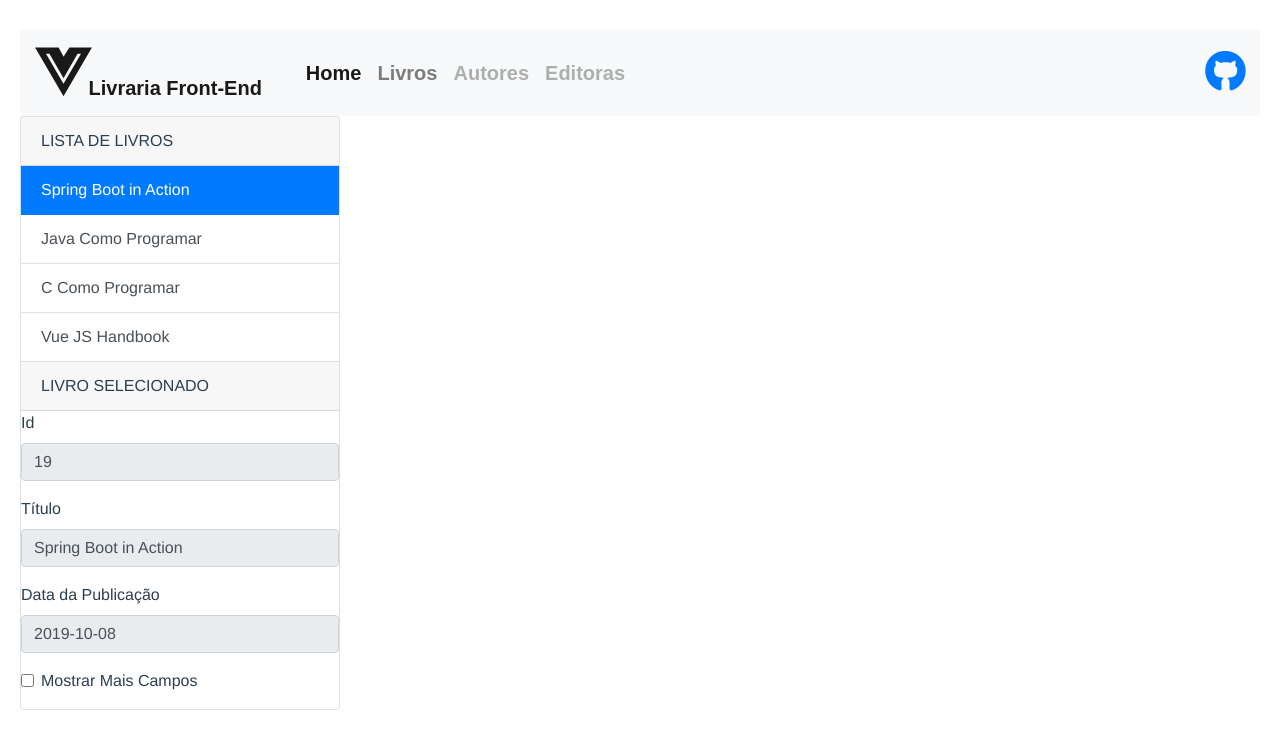
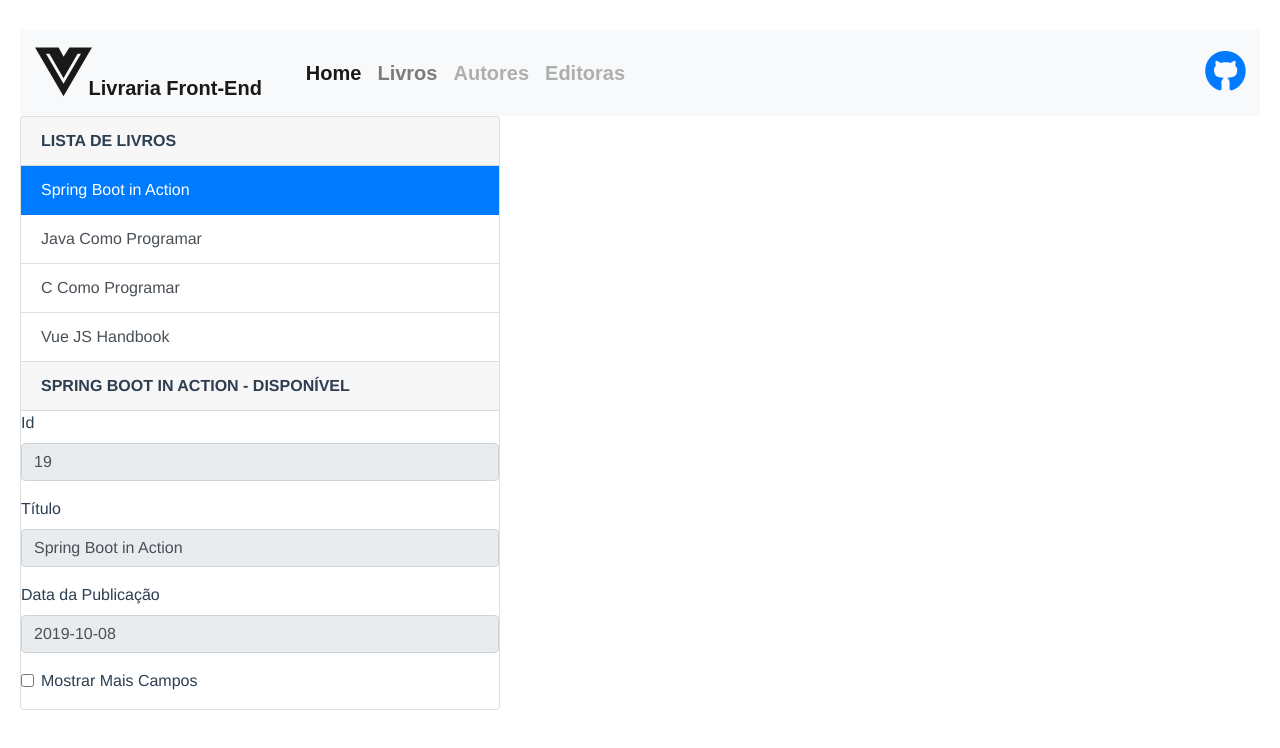
Before and after one commit to Glaydson/livraria-front-2020-1-vuex, a Vue app: page / in a window 1280 px wide. Both pictures are taken after a click on the link "Spring Boot in Action". Shown: the top 748 px of the page. Built offline with nearby package versions, Linux system fonts and the light colour scheme.

Commit message:
Criação de propriedade computed

```diff
--- a/src/components/lista-livros.vue
+++ b/src/components/lista-livros.vue
@@ -1,5 +1,5 @@
 <template>
-  <div class="card" style="width: 20rem;">
+  <div class="card" style="width: 30rem;">
     <div class="card-header">LISTA DE LIVROS</div>
     <ul class="list-group list-group-flush">
       <li
@@ -14,7 +14,7 @@
       </li>
     </ul>
     <div v-if="livroSelecionado">
-      <div class="card-header">LIVRO SELECIONADO</div>
+      <div class="card-header">{{tituloDisponibilidade}}</div>
       <form>
         <div class="form-group">
           <label for="id">Id</label>
@@ -107,9 +107,16 @@ export default {
           autores: ["Autor 5", "Autor 6"],
           disponivel: true
         }
-      ],
+      ]
     };
   },
+  computed: {
+    tituloDisponibilidade() {
+      return `${this.livroSelecionado.titulo} - ${
+        this.livroSelecionado.disponivel ? "Disponível" : "Indisponível"
+      }`;
+    }
+  }
 };
 </script>
 
@@ -117,4 +124,8 @@ export default {
 li a {
   cursor: pointer;
 }
+.card-header {
+  text-transform: uppercase;
+  font-weight: bold;
+}
 </style>
```
